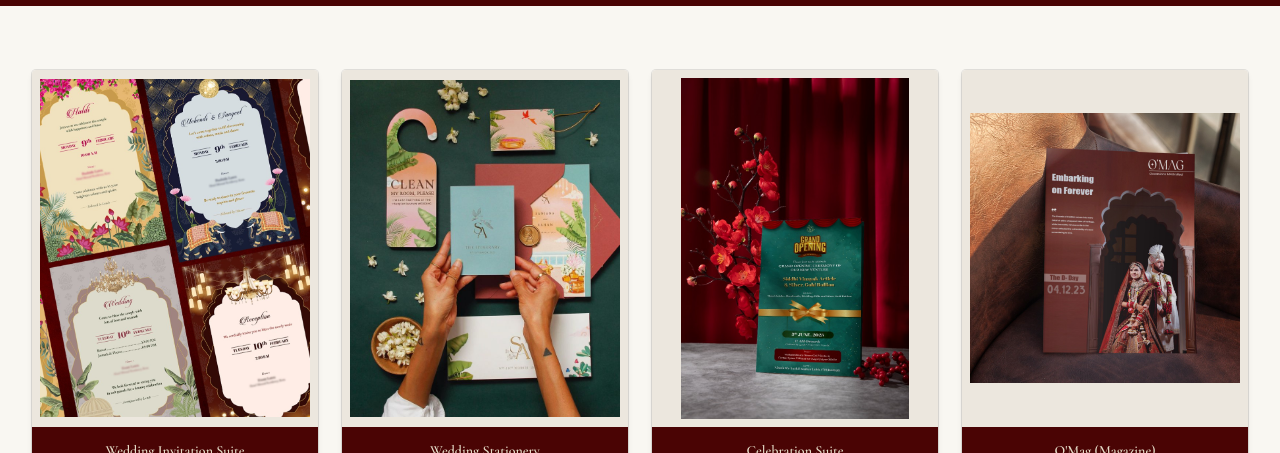
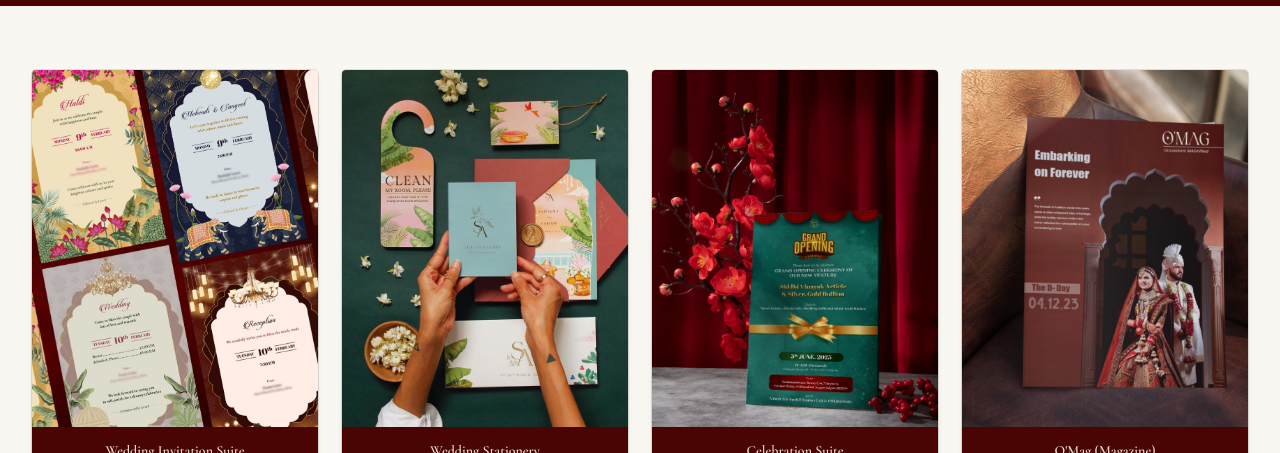
Before and after one commit to Arpit-Agarwa1/Occasions-Magnified, a React (Vite) app in the folder frontend/: page / in a window 1280 px wide. Shown: the part 499-952 px from the top of the page. Built offline with nearby package versions, Linux system fonts and the light colour scheme.

Commit message:
Home category strip: uniform image frames with object-cover
Use fixed aspect-[4/5] slots and absolute-positioned fills so every card thumbnail renders the same size.

Made-with: Cursor

```diff
--- a/frontend/src/components/home/HomeServicesStrip.jsx
+++ b/frontend/src/components/home/HomeServicesStrip.jsx
@@ -43,12 +43,12 @@ export function HomeServicesStrip() {
           {ITEMS.map((it) => {
             const Card = (
               <div className="group flex h-full min-h-0 flex-col overflow-hidden rounded-sm bg-white shadow-md ring-1 ring-black/10 transition hover:shadow-lg sm:flex-row sm:items-stretch xl:flex-col">
-                {/** Fixed image frame so every card shares the same media height; art stays fully visible (`object-contain`). */}
-                <div className="relative flex aspect-[4/5] w-full shrink-0 items-center justify-center bg-[#ece7de] p-2 sm:aspect-auto sm:min-h-[16rem] sm:w-[55%] sm:max-w-[55%] md:min-h-[17rem] md:w-[55%] md:max-w-[55%] xl:aspect-[4/5] xl:min-h-0 xl:w-full xl:max-w-none">
+                {/** Same aspect + `object-cover` on every card so thumbnails read as one uniform size. */}
+                <div className="relative aspect-[4/5] w-full shrink-0 overflow-hidden bg-[#ece7de] sm:w-[55%] sm:max-w-[55%] xl:w-full xl:max-w-none">
                   <img
                     src={it.src}
                     alt={it.alt}
-                    className="max-h-full w-full max-w-full object-contain"
+                    className="absolute inset-0 h-full w-full object-cover"
                     loading="lazy"
                     style={{ objectPosition: it.objectPosition ?? 'center' }}
                   />
```
